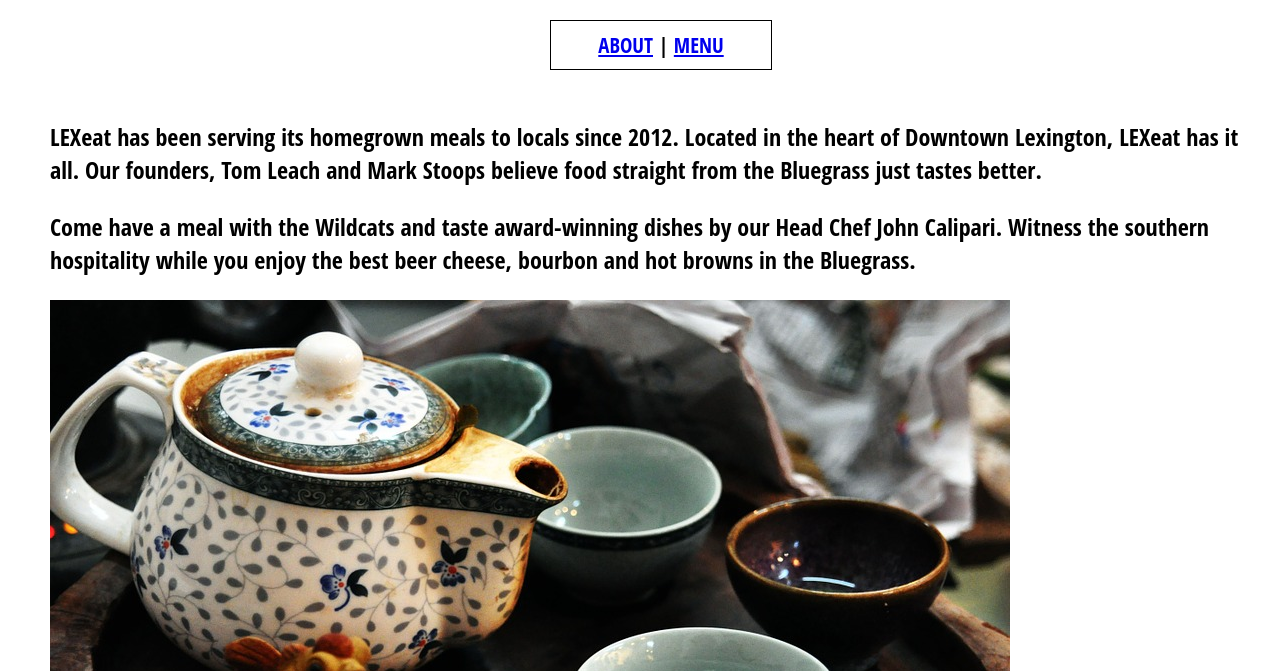
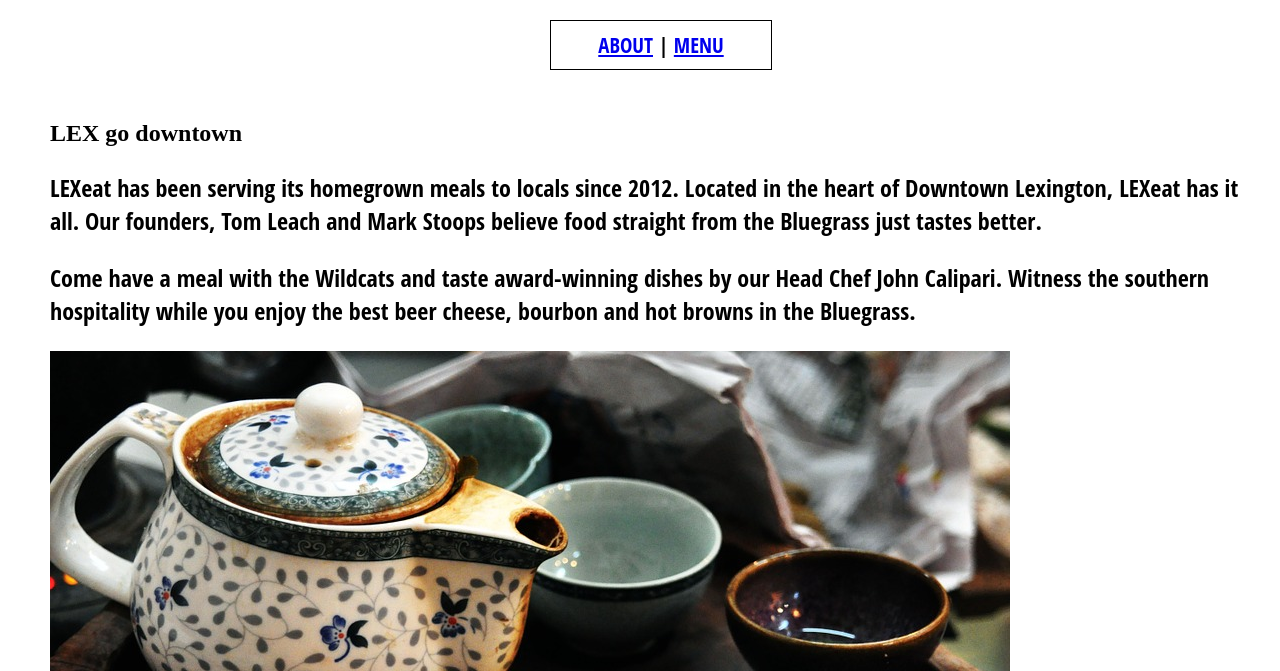
Before and after one commit to lindsritch/restaurant, a plain HTML site: page restaurant_site/page1.html in a window 1280 px wide. Shown: the part 129-800 px from the top of the page. Drawn offline with Linux system fonts and the light colour scheme; files that its build step writes are made by us from their sources.

Commit message:
Lex go downtown

```diff
--- a/restaurant_site/page1.html
+++ b/restaurant_site/page1.html
@@ -12,6 +12,7 @@
 <body>
   <h1>MENU</h1>
   <div id="nav"><a href="index.html">ABOUT</a> | <a href="ABOUT.html">MENU</a> </div>
+<h2>LEX go downtown</h2>
   <p>LEXeat has been serving its homegrown meals to locals since 2012. Located in the heart of Downtown Lexington, LEXeat has it all. Our founders, Tom Leach and Mark Stoops believe food straight from the Bluegrass just tastes better. </p>
   <p>Come have a meal with the Wildcats and taste award-winning dishes by our Head Chef John Calipari. Witness the southern hospitality while you enjoy the best beer cheese, bourbon and hot browns in the Bluegrass. </p>
   <img src="images/tea.jpg" />
```
